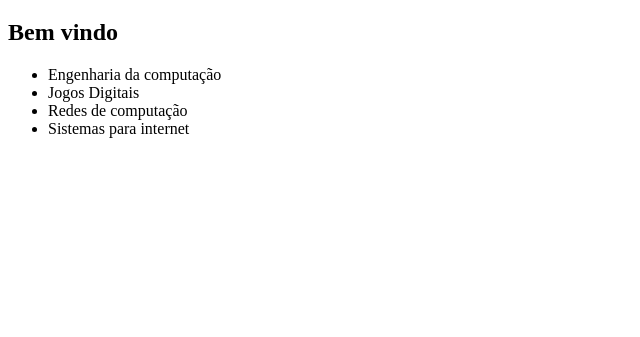
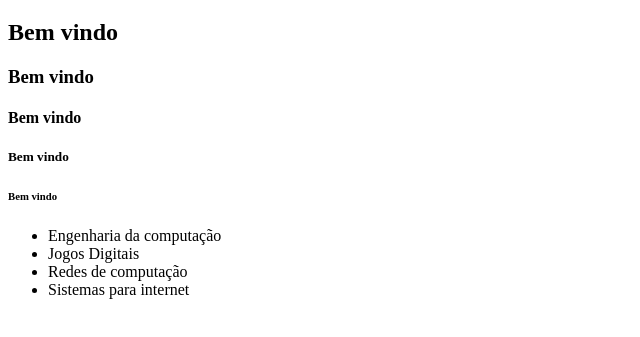
Before and after one commit to Feliplex/Aula1-HTML, a plain HTML site: page index2.html in a window 1280 px wide. Shown: the part 61-398 px from the top of the page, without its empty margins (0-640 px from the left). Drawn offline with Linux system fonts and the light colour scheme.

Commit message:
Atualizado

```diff
--- a/index2.html
+++ b/index2.html
@@ -6,6 +6,10 @@
 <body>
 	<h1>Faculdade Meta</h1>
 	<h2>Bem vindo</h2>
+	<h3>Bem vindo</h3>
+	<h4>Bem vindo</h4>
+	<h5>Bem vindo</h5>
+	<h6>Bem vindo</h6>
 	<ul>
 		<li>Engenharia da computação</li>
 		<li>Jogos Digitais</li>
```
